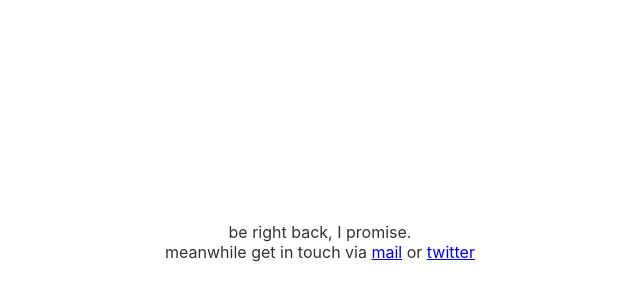
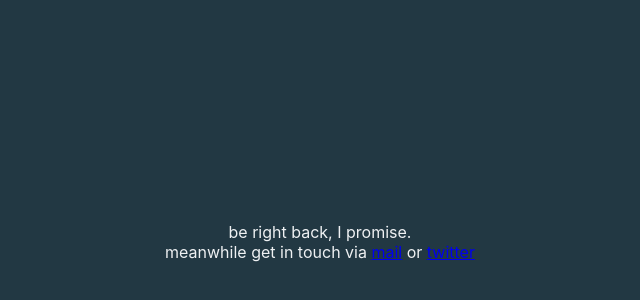
Before and after one commit to MarioSo/MarioSo, a plain HTML site: page index.html in a window 1280 px wide. Shown: the part 158-458 px from the top of the page, without its empty margins (320-960 px from the left). Drawn offline with Linux system fonts and the light colour scheme.

Commit message:
fancier colors

```diff
--- a/index.html
+++ b/index.html
@@ -10,6 +10,7 @@
     <style>
       body {
         font-family: -apple-system, BlinkMacSystemFont, "Segoe UI", Roboto, Helvetica, Arial, sans-serif, "Apple Color Emoji", "Segoe UI Emoji", "Segoe UI Symbol";
+        background-color: #223843;
       }
 
       .🧐 {
@@ -17,7 +18,7 @@
         top: 50%;
         left: 50%;
         transform: translate(-50%,-50%);
-        color: #333;
+        color: #EFF1F3;
         text-align: center;
       }
     </style>
```
